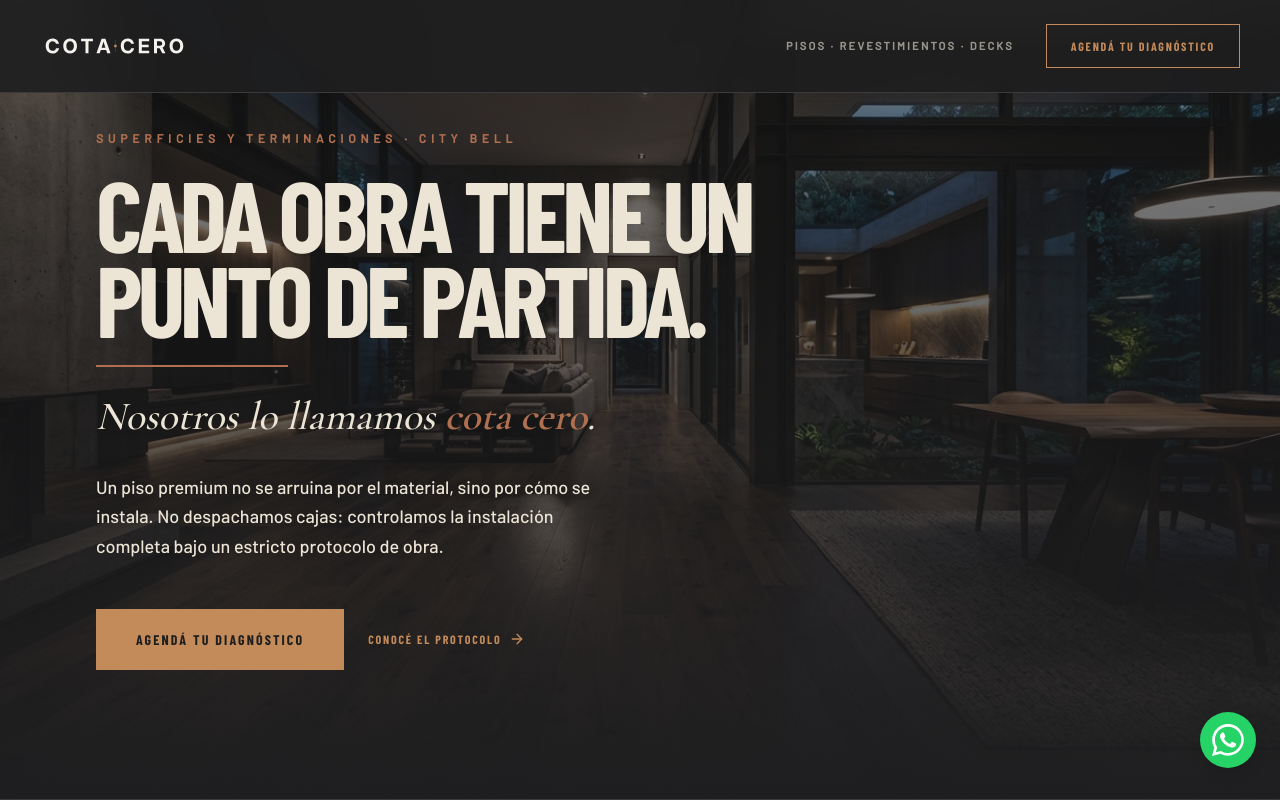
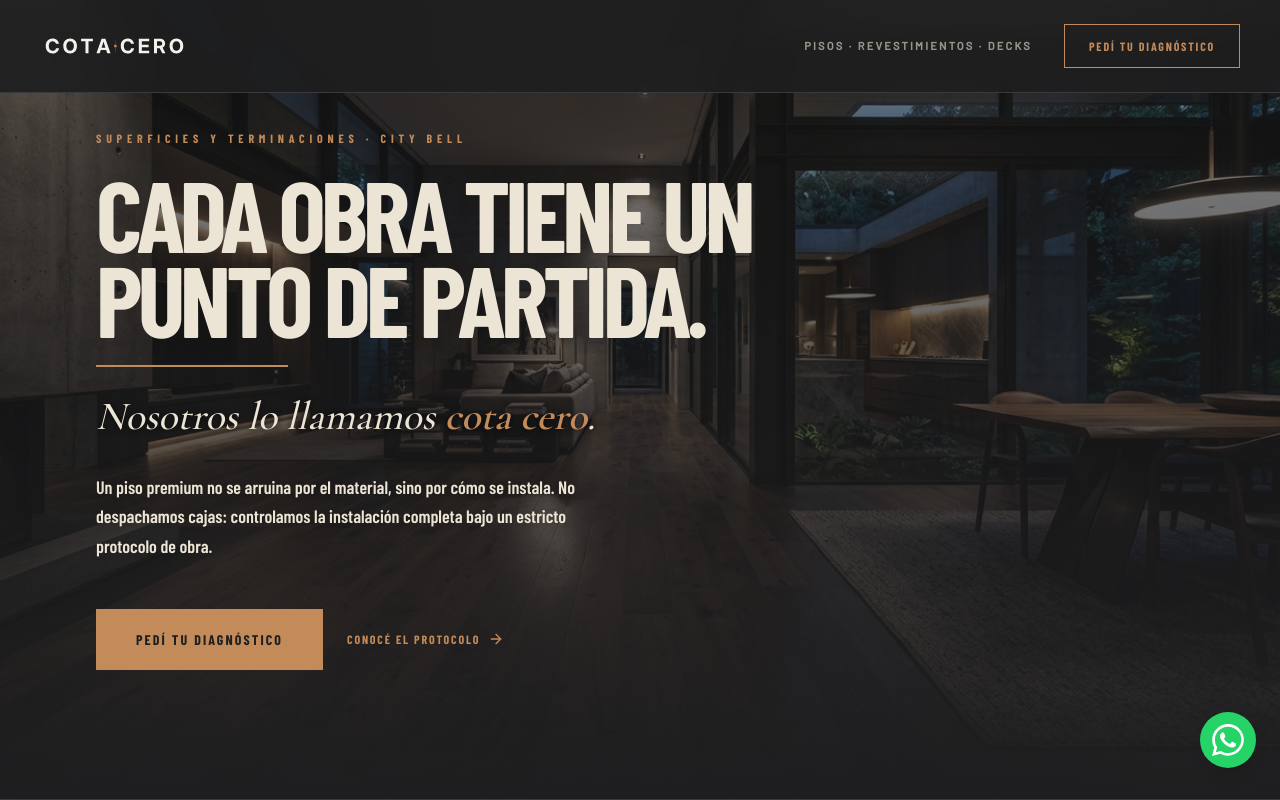
Before and after one commit to pablopronsky/final_landing, a Next.js app: page / in a window 1280 px wide. Shown: the top 800 px of the page. Built offline with nearby package versions, Linux system fonts and the light colour scheme.

Commit message:
style: update ButtonCTA styling and text
Apply rounded-none to button components for a sharper aesthetic and update the CTA copy to "PEDÍ TU DIAGNÓSTICO".

```diff
--- a/app/page.tsx
+++ b/app/page.tsx
@@ -49,7 +49,7 @@ interface ButtonProps extends React.AnchorHTMLAttributes<HTMLAnchorElement> {
 }
 
 const ButtonCTA = ({ variant = 'filled', className = '', children, ...props }: ButtonProps) => {
-  const baseClasses = "font-display font-bold uppercase tracking-[0.15em] inline-flex items-center justify-center transition-colors duration-300";
+  const baseClasses = "font-display font-bold uppercase tracking-[0.15em] inline-flex items-center justify-center transition-colors duration-300 rounded-none";
 
   const variants = {
     filled: "bg-[#C38A5A] text-[#1F1F1F] hover:bg-[#F5F2ED] hover:text-[#1F1F1F]",
@@ -106,7 +106,7 @@ export default function Home() {
         <div className="hidden md:flex gap-8 items-center">
           <span className="text-[11px] font-bold tracking-[0.2em] opacity-60 uppercase">Pisos · Revestimientos · Decks</span>
           <ButtonCTA href="#contacto" variant="outline" className="px-6 py-3 text-[12px]">
-            AGENDÁ TU DIAGNÓSTICO
+            PEDÍ TU DIAGNÓSTICO
           </ButtonCTA>
         </div>
 
@@ -134,7 +134,7 @@ export default function Home() {
                 <a href="#faq" onClick={() => setIsMobileMenuOpen(false)} className="text-2xl font-bold uppercase tracking-widest text-[#ECE5D6] hover:text-[#B06F4E]">Preguntas Frecuentes</a>
               </nav>
               <ButtonCTA href="#contacto" variant="outline" onClick={() => setIsMobileMenuOpen(false)} className="px-8 py-4 text-[12px]">
-                AGENDÁ TU DIAGNÓSTICO
+                PEDÍ TU DIAGNÓSTICO
               </ButtonCTA>
             </motion.div>
           )}
@@ -160,7 +160,7 @@ export default function Home() {
             initial={{ opacity: 0, y: 20 }}
             animate={{ opacity: 1, y: 0 }}
             transition={{ duration: 0.8, delay: 0.2 }}
-            className="block text-[#B06F4E] text-[12px] font-bold tracking-[0.4em] uppercase mb-6"
+            className="block text-[#C38A5A] text-[12px] font-display font-bold tracking-[0.4em] uppercase mb-6"
           >
             Superficies y Terminaciones · City Bell
           </motion.span>
@@ -179,23 +179,24 @@ export default function Home() {
             initial={{ opacity: 0, scaleX: 0 }}
             animate={{ opacity: 1, scaleX: 1 }}
             transition={{ duration: 0.8, delay: 0.5 }}
-            className="h-[2px] w-48 bg-[#B06F4E] mb-6 origin-left"
+            className="h-[2px] w-48 bg-[#C38A5A] mb-6 origin-left"
           />
 
           <motion.p
             initial={{ opacity: 0, y: 20 }}
             animate={{ opacity: 1, y: 0 }}
             transition={{ duration: 0.8, delay: 0.6 }}
-            className="text-[32px] md:text-[40px] italic text-[#ECE5D6] mb-8 font-serif leading-tight drop-shadow-md"
+            className="text-[32px] md:text-[40px] italic text-[#ECE5D6] mb-8 font-serif leading-tight"
+            style={{ textShadow: '0 1px 6px rgba(0, 0, 0, 0.75)' }}
           >
-            Nosotros lo llamamos <span className="text-[#B06F4E] font-bold">cota cero</span>.
+            Nosotros lo llamamos <span className="text-[#C38A5A] font-bold">cota cero</span>.
           </motion.p>
 
           <motion.p
             initial={{ opacity: 0, y: 20 }}
             animate={{ opacity: 1, y: 0 }}
             transition={{ duration: 0.8, delay: 0.7 }}
-            className="text-lg text-[#ECE5D6] opacity-100 max-w-lg leading-relaxed font-medium drop-shadow-sm"
+            className="text-lg text-[#ECE5D6] opacity-100 max-w-lg font-display font-normal leading-relaxed drop-shadow-sm"
           >
             Un piso premium no se arruina por el material, sino por cómo se instala. No despachamos cajas: controlamos la instalación completa bajo un estricto protocolo de obra.
           </motion.p>
@@ -207,7 +208,7 @@ export default function Home() {
             className="flex flex-col sm:flex-row gap-6 mt-12 items-start sm:items-center"
           >
             <ButtonCTA href="#contacto" variant="filled" className="px-10 py-5 text-[14px]">
-              AGENDÁ TU DIAGNÓSTICO
+              PEDÍ TU DIAGNÓSTICO
             </ButtonCTA>
             <ButtonCTA href="#protocolo" variant="ghost" className="gap-2 text-[12px]">
               CONOCÉ EL PROTOCOLO <ArrowRight className="w-4 h-4" />
@@ -394,7 +395,7 @@ export default function Home() {
           variant="dark"
           className="px-12 py-6 text-[14px] mb-16"
         >
-          AGENDÁ TU DIAGNÓSTICO
+          PEDÍ TU DIAGNÓSTICO
         </ButtonCTA>
 
         <p className="text-sm md:text-base opacity-70 font-medium max-w-2xl px-6 mb-24 md:mb-32 text-[#2B2D2F]">
@@ -424,7 +425,7 @@ export default function Home() {
           variant="filled"
           className="pointer-events-auto w-full py-5 text-[14px] shadow-lg"
         >
-          AGENDÁ TU DIAGNÓSTICO
+          PEDÍ TU DIAGNÓSTICO
         </ButtonCTA>
       </div>
 
```
